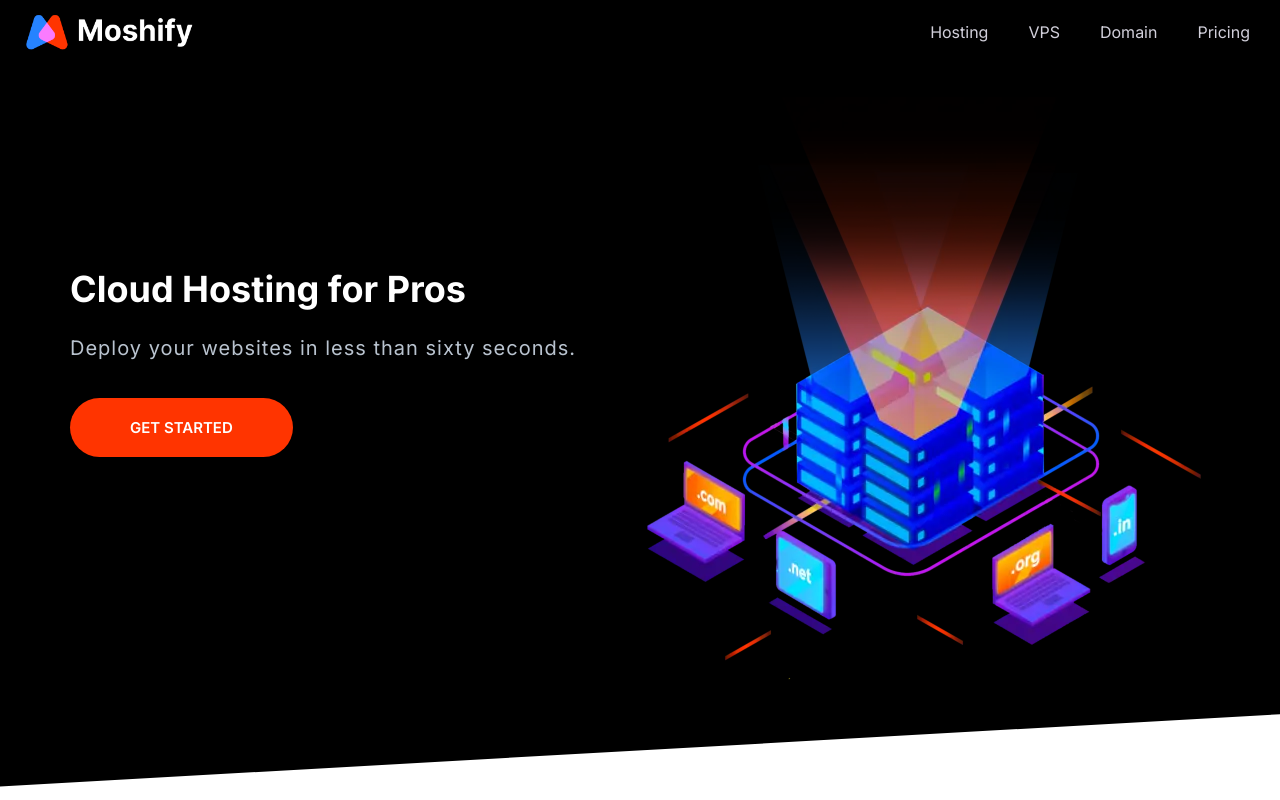
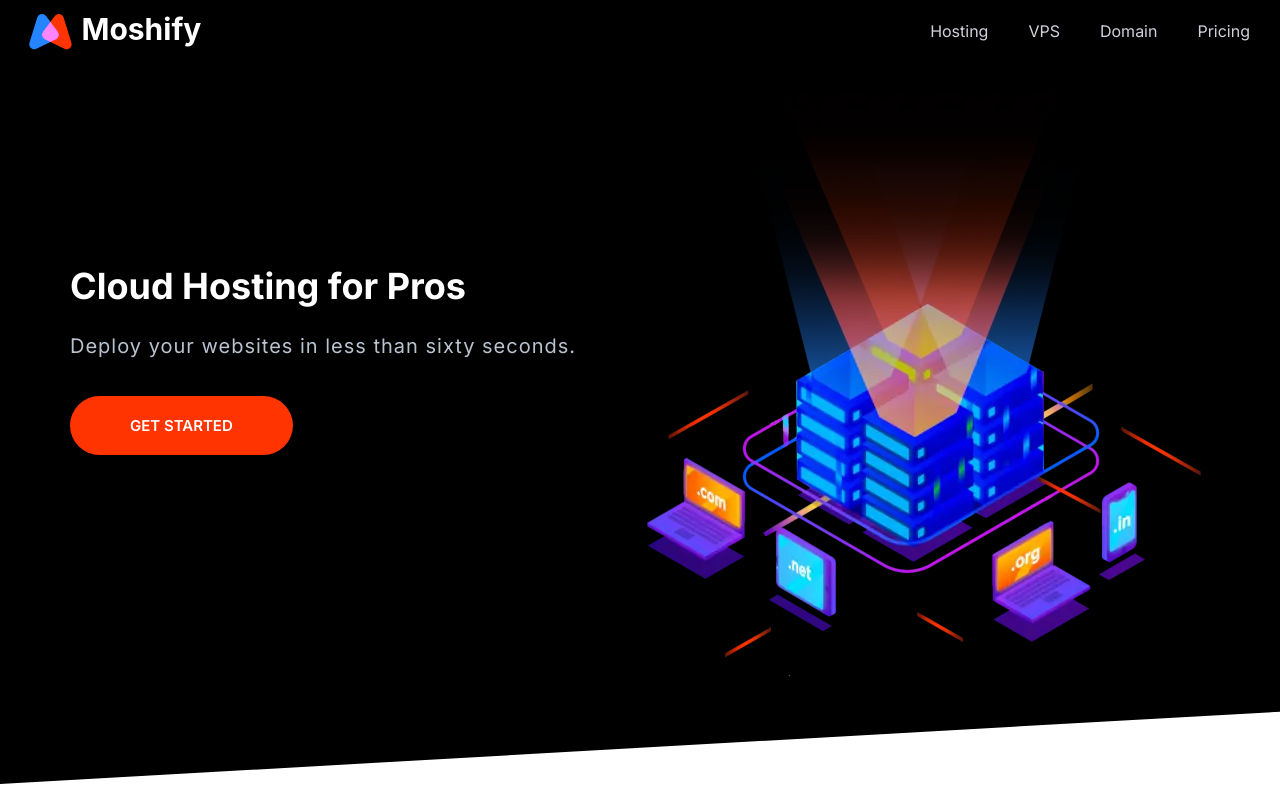
Before and after one commit to iggy-ziggy/cloud-hosting-front-end, a website built with Parcel: page index.html in a window 1280 px wide. Shown: the top 800 px of the page. Built offline with nearby package versions, Linux system fonts and the light colour scheme.

Commit message:
changed logo.png to svg

```diff
--- a/css/styles.css
+++ b/css/styles.css
@@ -717,10 +717,10 @@ a {
   transform: translateY(5px);
 }
 
-.brand__image {
+/* .brand__image {
   max-width: 200px;
   width: 100%;
-}
+} */
 
 @media screen and (min-width: 768px) {
   .nav__toggler {
--- a/index.html
+++ b/index.html
@@ -24,7 +24,7 @@
     <header>
       <nav class="nav collapsible">
         <a class="nav__brand" href="/"
-          ><img class="brand__image" src="./images/logo.png" alt=""
+          ><img class="brand__image" src="./images/logo.svg" alt=""
         /></a>
         <svg class="icon icon--white nav__toggler">
           <use xlink:href="./images/sprite.svg#menu"></use>
@@ -452,7 +452,7 @@
           </div>
         </section>
         <div class="footer__brand">
-          <img class="brand__image" src="./images/logo.png" alt="" />
+          <img class="brand__image" src="./images/logo.svg" alt="" />
           <p class="footer__copyright">Copyright &copy; 2020 Mosh Hamedani</p>
         </div>
       </div>
```
Also changed, not shown: images/logo.svg (added).
